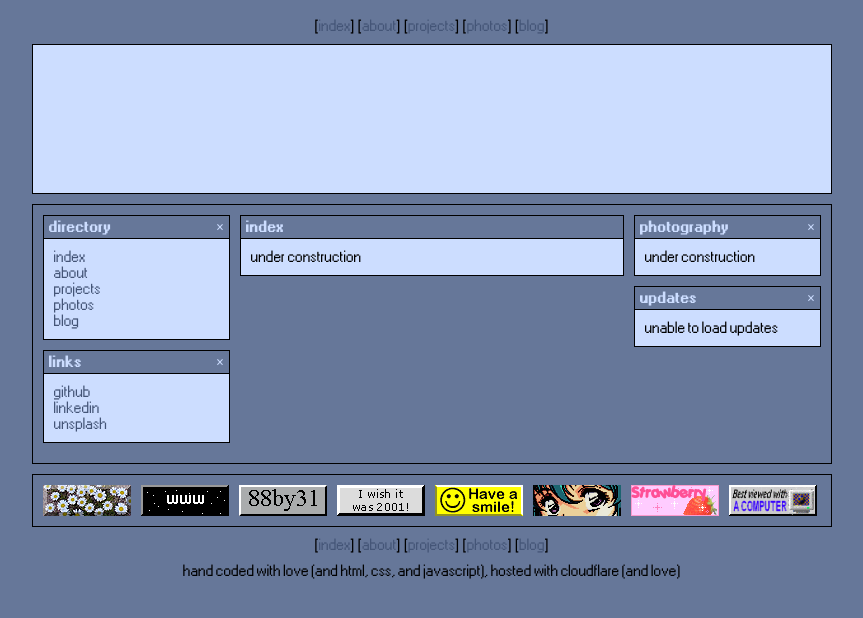
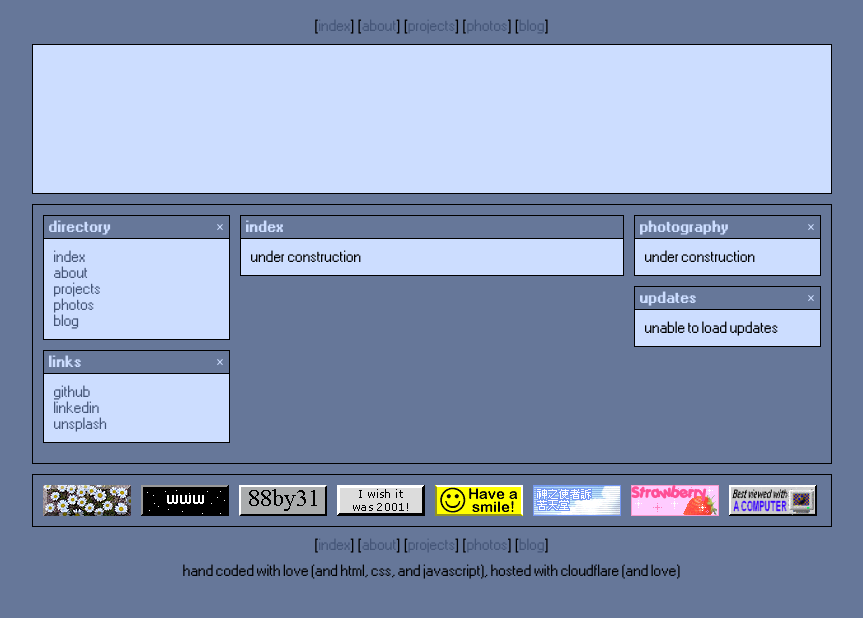
Before and after one commit to jaaccc/jaaccc.me, a Jekyll site: the page built from index.html, in a window 1280 px wide. Shown: the top 618 px of the page, without its empty margins (208-1071 px from the left). Built offline with Jekyll 4.4.1, drawn with Linux system fonts in a browser that asks for light colours.

Commit message:
changed a button

```diff
--- a/_includes/buttons.html
+++ b/_includes/buttons.html
@@ -3,7 +3,7 @@
         <img src="/assets/buttons/88by31.gif" alt="88by31" />
         <img src="/assets/buttons/2001.gif" alt="2001" />
         <img src="/assets/buttons/bestviewedcomp.gif" alt="bestviewedcomp" />
-        <img src="/assets/buttons/blink-0.gif" alt="blink-0" />
+        <img src="/assets/buttons/rosemary32.gif" alt="rosemary32" />
         <img src="/assets/buttons/fic002.gif" alt="fic002" />
         <img src="/assets/buttons/hasmile.gif" alt="hasmile" />
         <img src="/assets/buttons/strawberry.gif" alt="strawberry" />
```
Also changed, not shown: assets/buttons/blink-0.gif (deleted), assets/buttons/rosemary32.gif (added).
